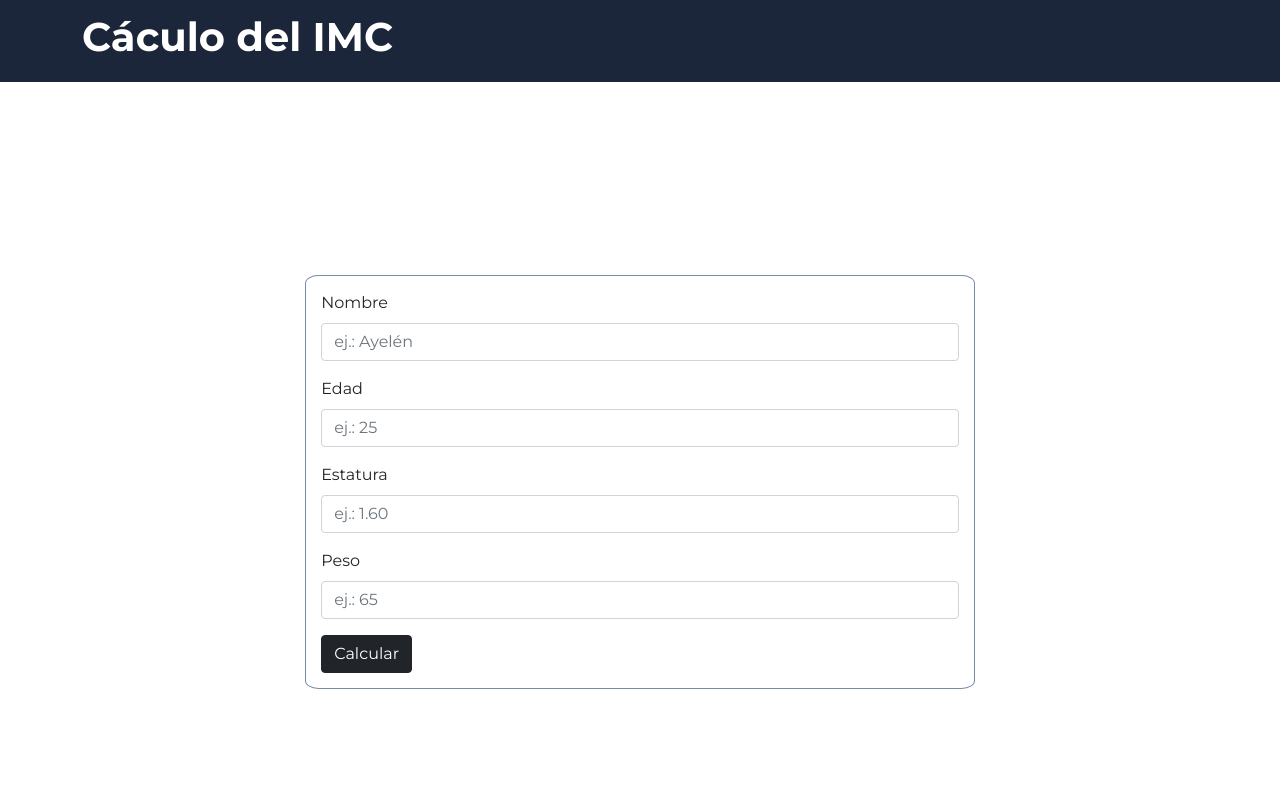
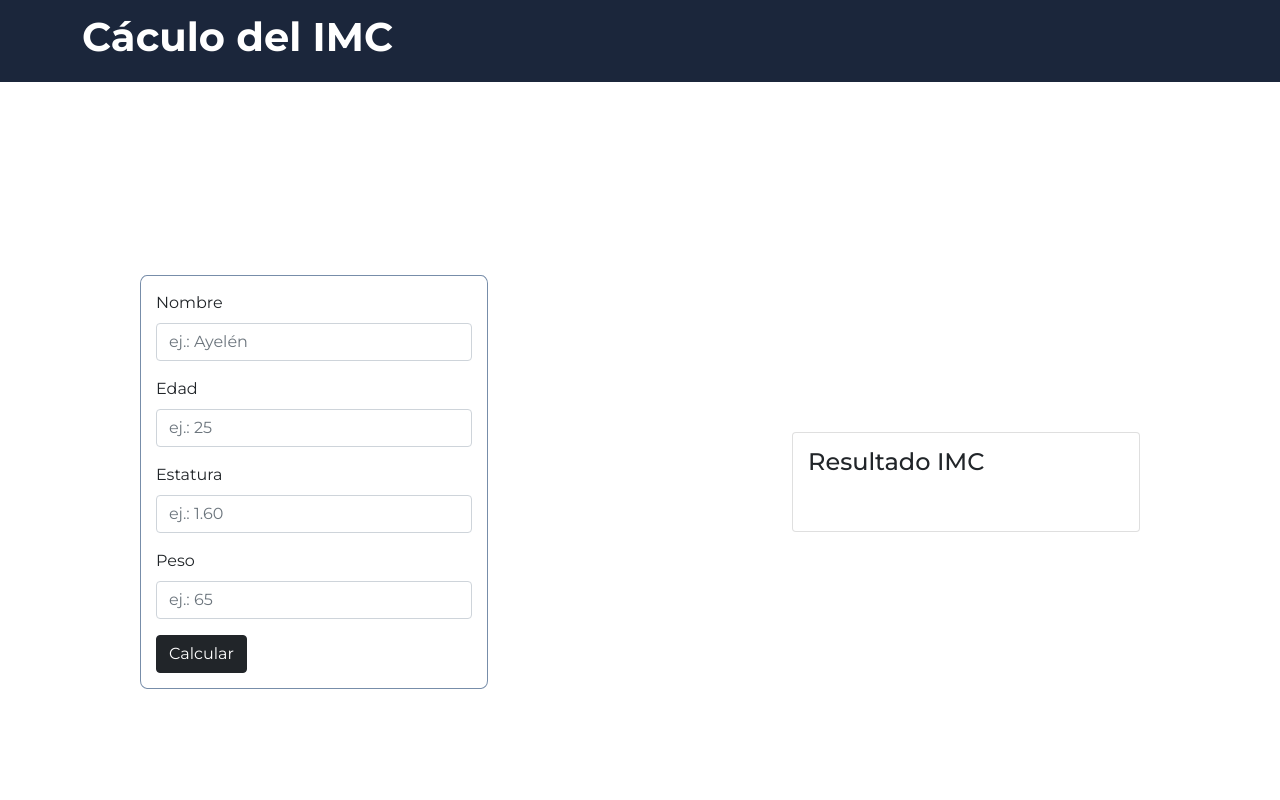
Before and after one commit to ayelencristi/psiware, a React (Create React App) app: page / in a window 1280 px wide. Shown: the top 800 px of the page. Built offline with nearby package versions, Linux system fonts and the light colour scheme.

Commit message:
función y conexión entre componentes resuelta

```diff
--- a/src/components/forms/IMCForm/index.tsx
+++ b/src/components/forms/IMCForm/index.tsx
@@ -7,19 +7,22 @@ import { validationSchema } from "./validationSchema"
 import "./styless.css"
 import { useIMC } from '../../../hooks/useIMC';
 
-const IMCForm: FC = () => {
+type Props = {
+    handleIMC: (data: IMCFormFields) => void;
+}
 
-    const { imc } = useIMC()
+const IMCForm: FC<Props> = ({ handleIMC }) => {
 
-    const { handleSubmit, register } = useForm<IMCFormFields>({
+
+    const { handleSubmit, register, formState } = useForm<IMCFormFields>({
         defaultValues,
         resolver: yupResolver(validationSchema),
     });
 
     const onSubmit = (data: IMCFormFields) => {
-        console.log(data)
-        imc(data)
+        handleIMC(data)
     }
+
     return (
         <div className="container">
             <div className="imc-form">
--- a/src/components/parts/Card/index.tsx
+++ /dev/null
@@ -1,16 +0,0 @@
-import { useState } from "react"
-import { Card } from "react-bootstrap"
-import { useIMC } from "../../../hooks/useIMC"
-
-
-const ResultCard = () => {
-
-    return (
-        <Card>
-            <h2>Resultado IMC</h2>
-            <Card.Body>{ }</Card.Body>
-        </Card>
-    )
-}
-
-export { ResultCard }
--- /dev/null
+++ b/src/components/parts/ResultsCard/index.tsx
@@ -0,0 +1,22 @@
+import { FC } from "react";
+import { Card } from "react-bootstrap";
+import { Result } from "../../../types/models";
+
+type Props = {
+    data: Result;
+}
+
+const ResultsCard: FC<Props> = ({ data }) => {
+    return (
+        <div className="container">
+            <div className="imc-form">
+                <Card className="form">
+                    <h4>Resultado IMC</h4>
+                    <Card.Body>{data}</Card.Body>
+                </Card>
+            </div>
+        </div>
+    )
+}
+
+export { ResultsCard }
--- /dev/null
+++ b/src/components/parts/ResultsCard/styless.css
@@ -0,0 +1,13 @@
+.imc-form {
+    display: flex;
+    align-items: center;
+    justify-content: center;
+    min-height: 100vh;
+}
+
+.form {
+    width: 60%;
+    border: 1px solid #778da9;
+    border-radius: 2%;
+    padding: 15px;
+}
--- a/src/components/parts/index.ts
+++ b/src/components/parts/index.ts
@@ -1 +1 @@
-export { ResultCard } from "./Card"
+export { ResultsCard } from "./ResultsCard"
--- a/src/hooks/useIMC/index.ts
+++ b/src/hooks/useIMC/index.ts
@@ -1,29 +1,25 @@
+import { useState } from "react"
 import { IMCFormFields } from "../../components/forms/IMCForm/defaultValues"
 import { Result } from "../../types/models"
 
 const useIMC = () => {
 
-    const imc = (data: IMCFormFields) => {
+    const [answer, setAnswer] = useState<Result>()
+
+    const imcFunction = (data: IMCFormFields) => {
+
         const result = parseInt(data.weight) / Math.pow(parseInt(data.height), 2)
-        let showResult: Result = ``;
 
         if (result > 25) {
-            showResult = `${data.name}, estás por encima del peso ideal`
+            setAnswer(`${data.name}, estás por encima del peso ideal`)
         } else if (result < 20) {
-            showResult = `${data.name}, estás por debajo del peso ideal`
+            setAnswer(`${data.name}, estás por debajo del peso ideal`)
         } else {
-            showResult = `${data.name}, tenés el peso ideal`
+            setAnswer(`${data.name}, tenés el peso ideal`)
         }
-
-        return localStorage.setItem('result', JSON.stringify(showResult));
     }
 
-    const getResult = (data: Result) => {
-        const result = JSON.parse(localStorage.getItem('result'))
-
-    }
-
-    return { imc }
+    return { imcFunction, answer }
 
 }
 export { useIMC }
--- a/src/pages/Home/index.tsx
+++ b/src/pages/Home/index.tsx
@@ -1,14 +1,25 @@
 import { FC } from "react"
 import { IMCForm } from "../../components/forms"
+import { IMCFormFields } from "../../components/forms/IMCForm/defaultValues"
 import { Wrapper } from "../../components/layout"
-import { ResultCard } from "../../components/parts"
+import { ResultsCard } from "../../components/parts"
+import { useIMC } from "../../hooks/useIMC"
 
 const HomePage: FC = () => {
+    const { answer, imcFunction } = useIMC();
+
+    const handleIMC = (data: IMCFormFields) => {
+        imcFunction(data)
+    }
+
     return (
         <Wrapper>
-            <IMCForm />
-            <ResultCard />
+            <div className="row">
+                <div className="col-md-6"><IMCForm handleIMC={handleIMC} /></div>
+                <div className="col-md-6"><ResultsCard data={answer} /></div>
+            </div>
         </Wrapper>
+
     )
 }
 
--- a/src/types/models.ts
+++ b/src/types/models.ts
@@ -1 +1 @@
-export type Result = string;
+export type Result = string | undefined;
```
